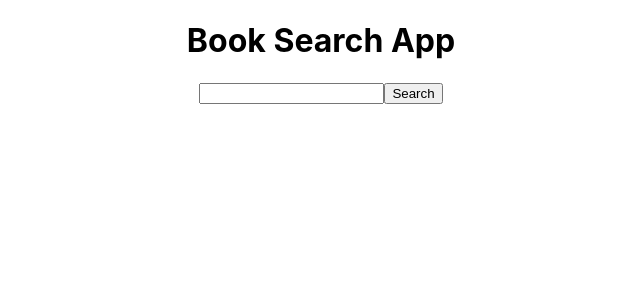
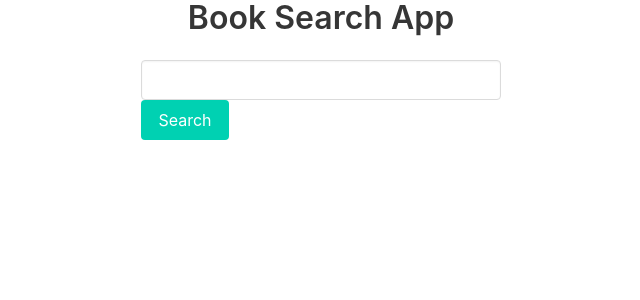
Before and after one commit to ianvanharten/react-book-search-app, a React (Create React App) app: page / in a window 1280 px wide. Shown: the top 300 px of the page, without its empty margins (319-959 px from the left). Built offline with nearby package versions, Linux system fonts and the light colour scheme.

Commit message:
Import Bulma CSS with cdn

```diff
--- a/src/App.js
+++ b/src/App.js
@@ -5,7 +5,7 @@ function App() {
 
   return (
     <div className='app'>
-        <h1>Book Search App</h1>
+        <h1 className='title'>Book Search App</h1>
         <BookSearch />
     </div>
   );
--- a/src/BookSearch.js
+++ b/src/BookSearch.js
@@ -8,8 +8,8 @@ function BookSearch() {
     return(
         <div className='bookSearchStyles'>
             <div>
-                <input ref={bookSearchRef} type="text" />
-                <button onClick={getBookData}>Search</button>
+                <input className='input' ref={bookSearchRef} type="text" />
+                <button className='button is-primary' onClick={getBookData}>Search</button>
             </div>
 
             <div className='bookResultsStyles'>
--- a/src/index.css
+++ b/src/index.css
@@ -1,3 +1,5 @@
+@import "https://cdn.jsdelivr.net/npm/bulma@0.9.3/css/bulma.min.css";
+
 body {
   margin: 0;
   font-family: -apple-system, BlinkMacSystemFont, 'Segoe UI', 'Roboto', 'Oxygen',
```
